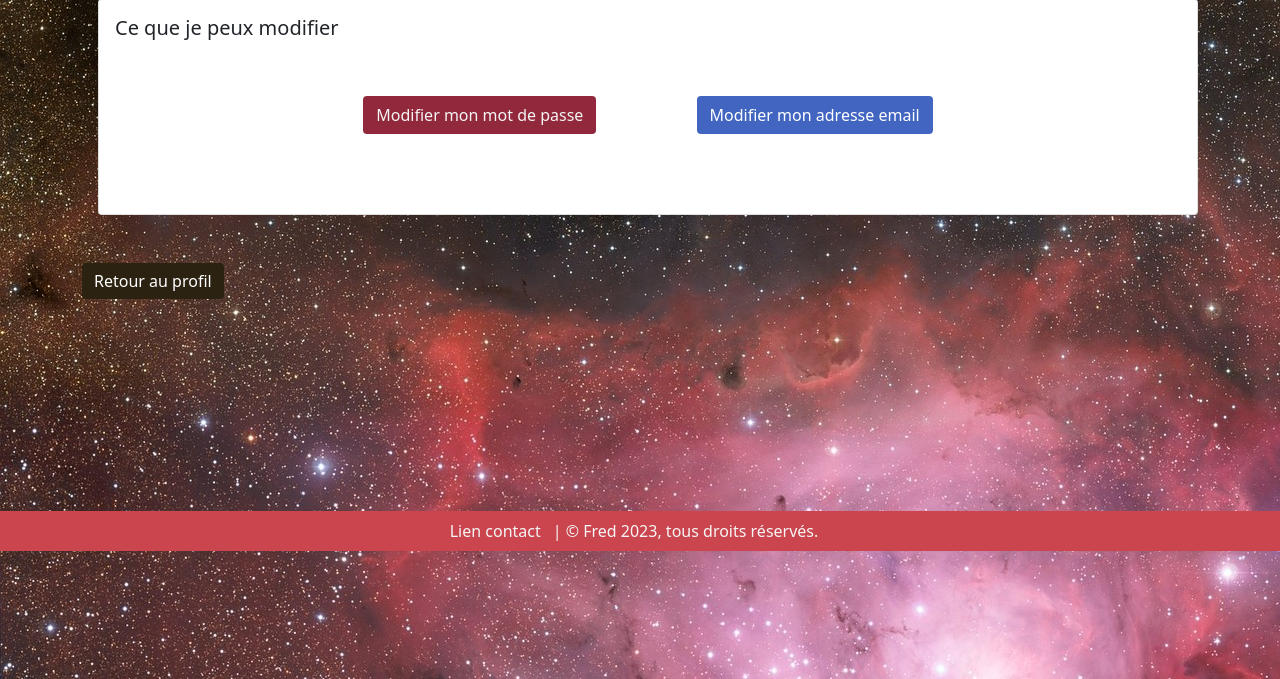
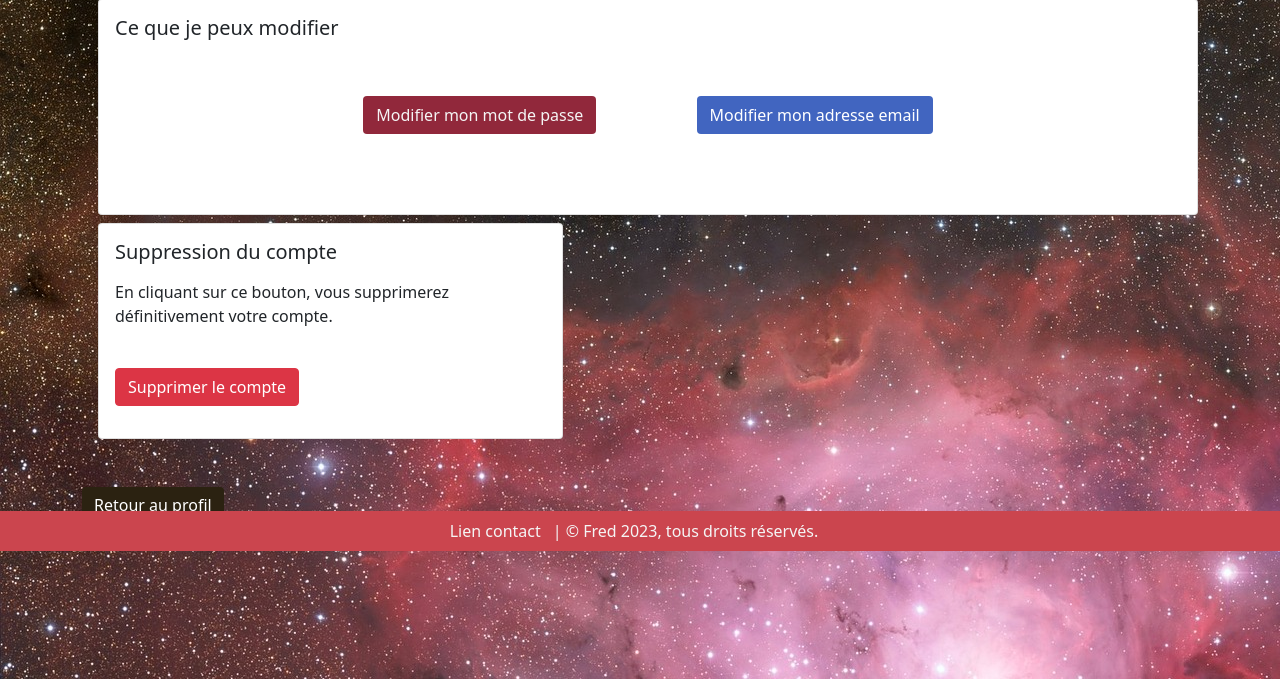
Before and after one commit to Fred-Cypher/reseau, a Symfony app: template templates/profile/edit.html.twig in a window 1280 px wide. Shown: the part 249-928 px from the top of the page. Run offline with Twig, Linux system fonts and the light colour scheme; the template is opened without the code that fills it, so the values that code supplies are empty; some libraries are stand-ins or nearby versions.

Commit message:
✨ Début mise en place suppression compte utilisateur

```diff
--- a/templates/articles/_delete_form.html.twig
+++ b/templates/articles/_delete_form.html.twig
@@ -1,4 +1,4 @@
-<form method="post" action="{{ path('articles_app_article_delete', {'id': article.id}) }}" onsubmit="return confirm('Êtes vous sûr de vouloir supprimer cet article ?');">
+<form method="post" action="{{ path('articles_app_article_delete', {'id': article.id}) }}" onsubmit="return confirm('Êtes-vous sûr de vouloir supprimer cet article ?');">
     <input type="hidden" name="_token" value="{{ csrf_token('delete' ~ article.id) }}">
         {% for role in app.user.roles %}
             {% if role == "ROLE_ADMIN" %}
--- a/templates/articles/article.html.twig
+++ b/templates/articles/article.html.twig
@@ -10,7 +10,11 @@
         <section class="card m-2 m-md-5">
             <div class="card-body">
                 <p class="card-title font-weight-bold h3">{{ article.title }}</p>
+                {% if article.user.nickname %}
                 <small class="card-subtitle text-muted">{{ article.user.nickname }}</small>
+                {% else %}
+                <small class="card-subtitle text-muted">Anonyme</small>
+                {% endif %}
                 <p class="card-text mt-2">{{ article.summary }}</p>
                 <p class="card-text">{{ article.content}}</p>
 
--- a/templates/blog_images/index.html.twig
+++ b/templates/blog_images/index.html.twig
@@ -25,7 +25,11 @@
                                             <div class="col-md-8">
                                                 <div class="card-body">
                                                     <h5 class="card-title itemTitle text-truncate">{{ image.title }}</h5>
-                                                    <p class="card-text"><small class="text-muted">{{ image.user.nickname }}</small></p>
+                                                    {% if image.user.nickname %}
+                                                        <p class="card-text"><small class="text-muted">{{ image.user.nickname }}</small></p>
+                                                    {% else %}
+                                                        <p class="card-text"><small class="text-muted">Anonyme</small></p>
+                                                    {% endif %}
                                                 </div>
                                             </div>
                                         </div>
--- a/templates/blog_images/show.html.twig
+++ b/templates/blog_images/show.html.twig
@@ -10,7 +10,11 @@
         <article class="card m-2 m-md-5">
             <div class="card-body">
                 <p class="card-title h3">{{ image.title }}</p>
-                <small class="card-subtitle text-muted">{{ image.user.nickname }}</small>
+                {% if image.user.nickname %}
+                    <small class="card-subtitle text-muted">{{ image.user.nickname }}</small>
+                {% else %}
+                    <small class="card-subtitle text-muted">Anonyme</small>
+                {% endif %}
                 <p class="card-text">{{ image.description }}</p>
                 <p class="card-text text-center">
                     <img class="card-img-bottom blogPicture" src="{{ vich_uploader_asset(image, 'imageFile') }}" alt="{{ image.title }}">
--- /dev/null
+++ b/templates/profile/_delete_form.html.twig
@@ -0,0 +1,4 @@
+<form method="post" action="{{ path('user_app_user_delete', {'id': user.id}) }}" onsubmit="return confirm('Êtes-vous sur de vouloir supprimer votre compte ?);">
+    <input type="hidden" name="_token" value="{{ csrf_token('delete') ~ user.id }}">
+    <button class="btn btn-danger">Supprimer le compte {{ user.nickname }}</button>
+</form>
--- a/templates/profile/edit.html.twig
+++ b/templates/profile/edit.html.twig
@@ -23,6 +23,17 @@
                     </p>
                 </div>
             </div>
+
+            <div class="card col-md-5 ms-3 mt-2">
+                <div class="card-body d-flex row">
+                    <p class="card-title h5 mb-3">Suppression du compte</p>
+                    <p class="card-text">
+                        En cliquant sur ce bouton, vous supprimerez définitivement votre compte.
+                    <p class="card-text text-center d-flex align-items-end justify-content-center mt-2">
+                        {{ include('profile/_delete_form.html.twig') }}
+                    </p>
+                </div>
+            </div>
         </section>
 
         <div class="mt-5">
```
Also changed, not shown: src/Controller/ProfileController.php (+13 -13 lines).
